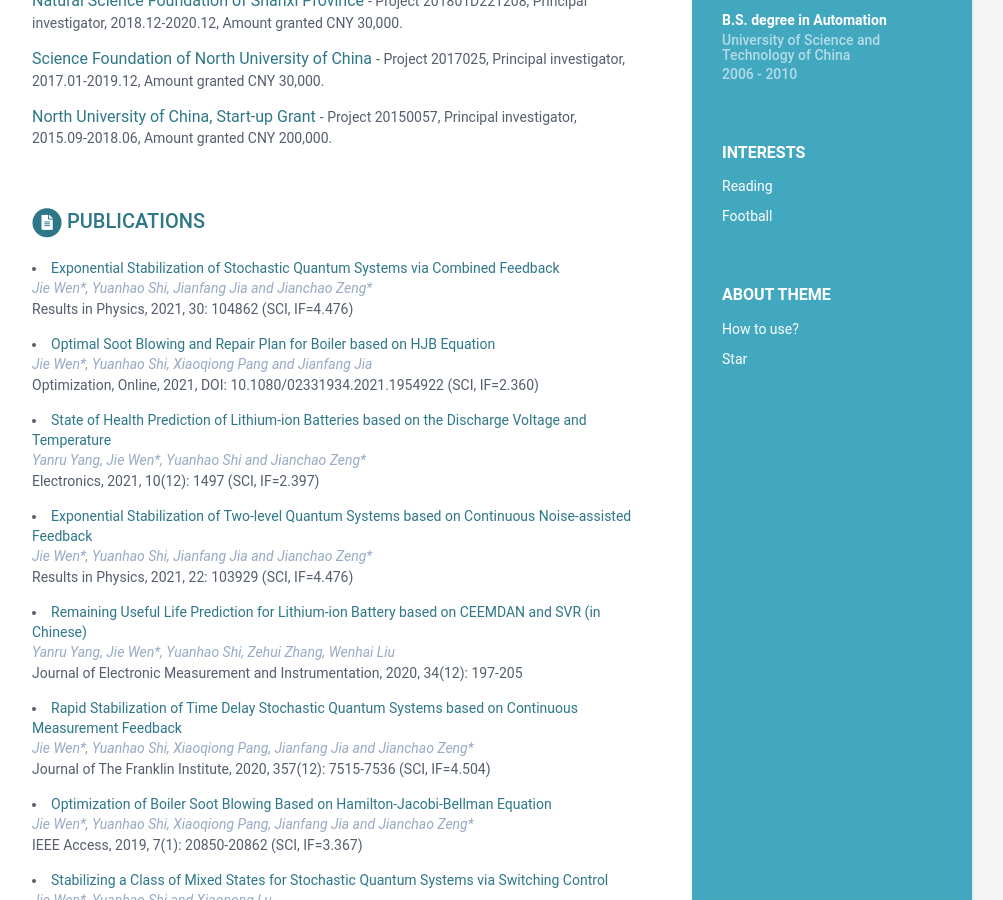
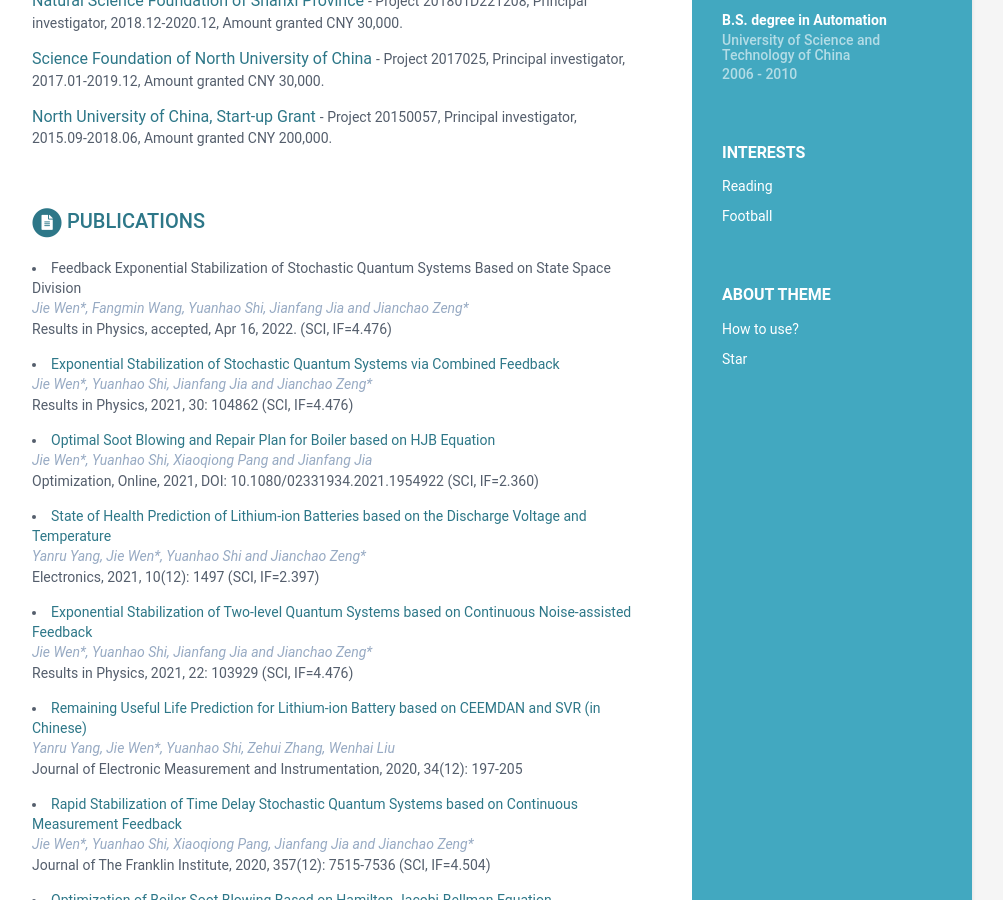
Before and after one commit to wenjie015/wenjie, a Jekyll site: the page built from index.html, in a window 1280 px wide and 900 px high, scrolled down 686 px. Shown: the whole window, without its empty margins (168-1171 px from the left). Built offline with Jekyll 4.4.1, drawn with Linux system fonts in a browser that asks for light colours.

Commit message:
Update data.yml

```diff
--- a/_data/data.yml
+++ b/_data/data.yml
@@ -70,6 +70,11 @@ publications:
        # link:
        # authors: Jie Wen*, Yuanhao Shi, Jianfang Jia and Jianchao Zeng*
        # conference: "The European Physical Journal - Plus, under review, 2021"
+
+      - title: Feedback Exponential Stabilization of Stochastic Quantum Systems Based on State Space Division
+        link:
+        authors: Jie Wen*, Fangmin Wang, Yuanhao Shi, Jianfang Jia and Jianchao Zeng*
+        conference: "Results in Physics, accepted, Apr 16, 2022. (SCI, IF=4.476)"
 
       - title: Exponential Stabilization of Stochastic Quantum Systems via Combined Feedback
         link: https://doi.org/10.1016/j.rinp.2021.104862
```
